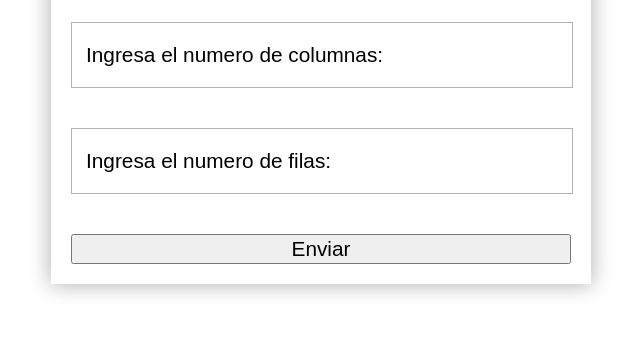
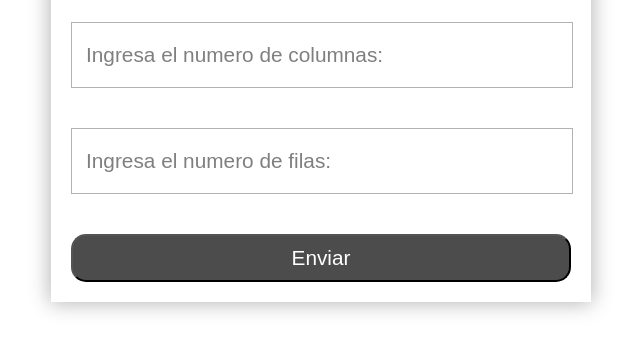
Before and after one commit to 1Nero1/DesarrolloWeb, a plain HTML site: page Practicas/Tabla Automatica/index.html in a window 1280 px wide. Shown: the part 182-534 px from the top of the page, without its empty margins (319-959 px from the left). Drawn offline with Linux system fonts and the light colour scheme.

Commit message:
Dando efectos al formulario

```diff
--- a/Practicas/Tabla Automatica/styles/master.css
+++ b/Practicas/Tabla Automatica/styles/master.css
@@ -56,12 +56,27 @@ img{
 /* Acomodandp los input */
 .form_input{
     padding: 20px 0px;
-    /* REMEMBER: Buscar */
-    border: 1px solid rgba(0,0,0,0.3);
+    border: 1px solid rgba(0,0,0,0.3); /* REMEMBER: Buscar */
     margin-bottom: 40px;
+    background: transparent; /* soluciona el error de tapar al label*/
 }
-.form_label{ /* aquitengo error */
+.form_label{
     padding-left: 15px;
     position: absolute;
     margin-top: -85px;
+    z-index: -20; /*Ayuda a que podamos escribir nuevamente pero tapa al label */
+    color: rgba(0,0,0,0.5);
+    transition: all 0.2s; /* Esta parte funciona con la animacion*/
 }
+
+.form_btn{
+    background: rgba(0,0,0,0.7);
+    color: white;
+    padding: 10px 20px;
+    cursor: pointer; /* REMEMBER: Buscar */
+    border-radius: 15px;
+}
+/* animacion de label hacia arriba */
+.form_input:focus +.form_label{ /*REMEMBER: buscar mas inf*/
+    margin-top: -135px;
+}
```
